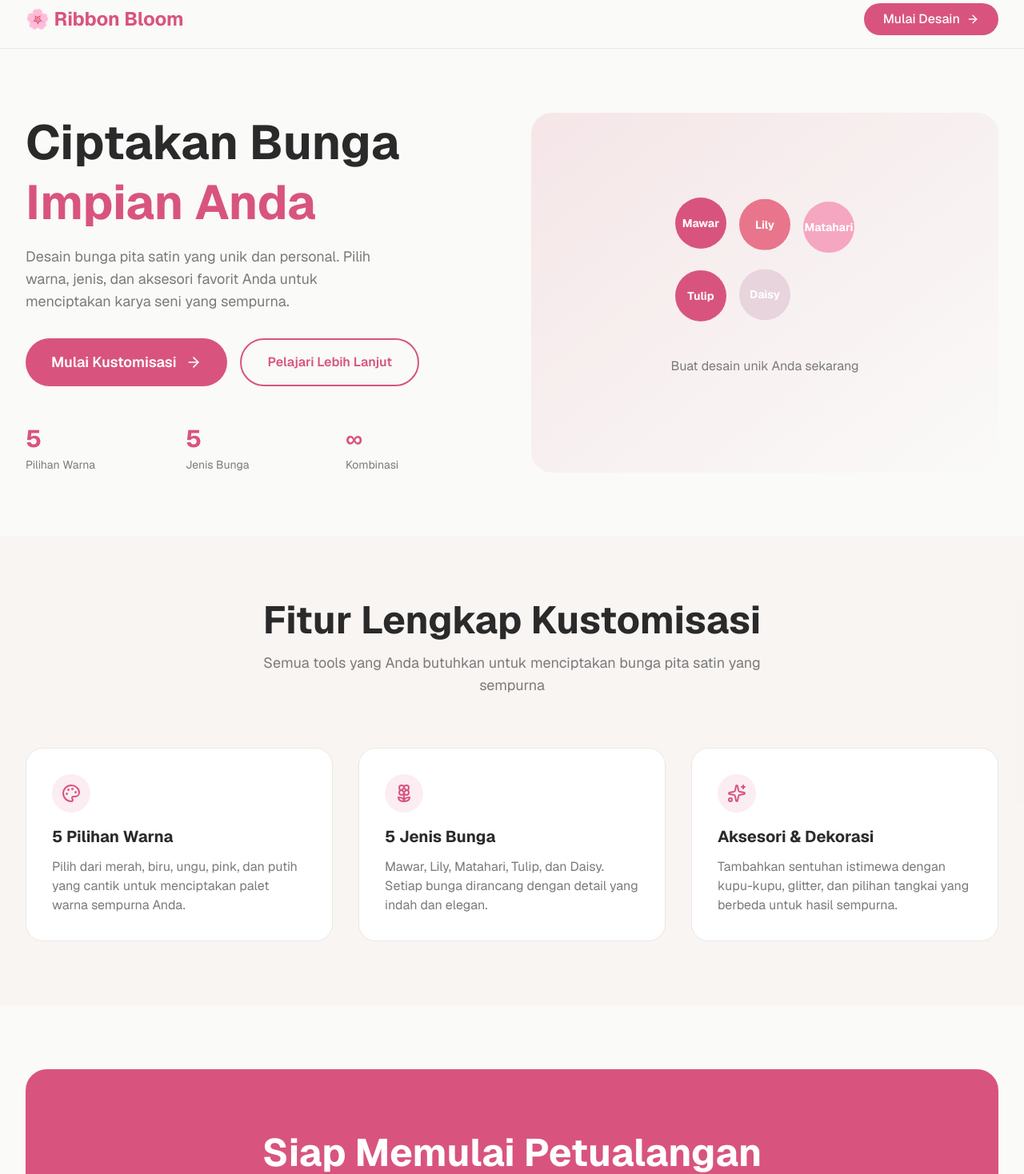
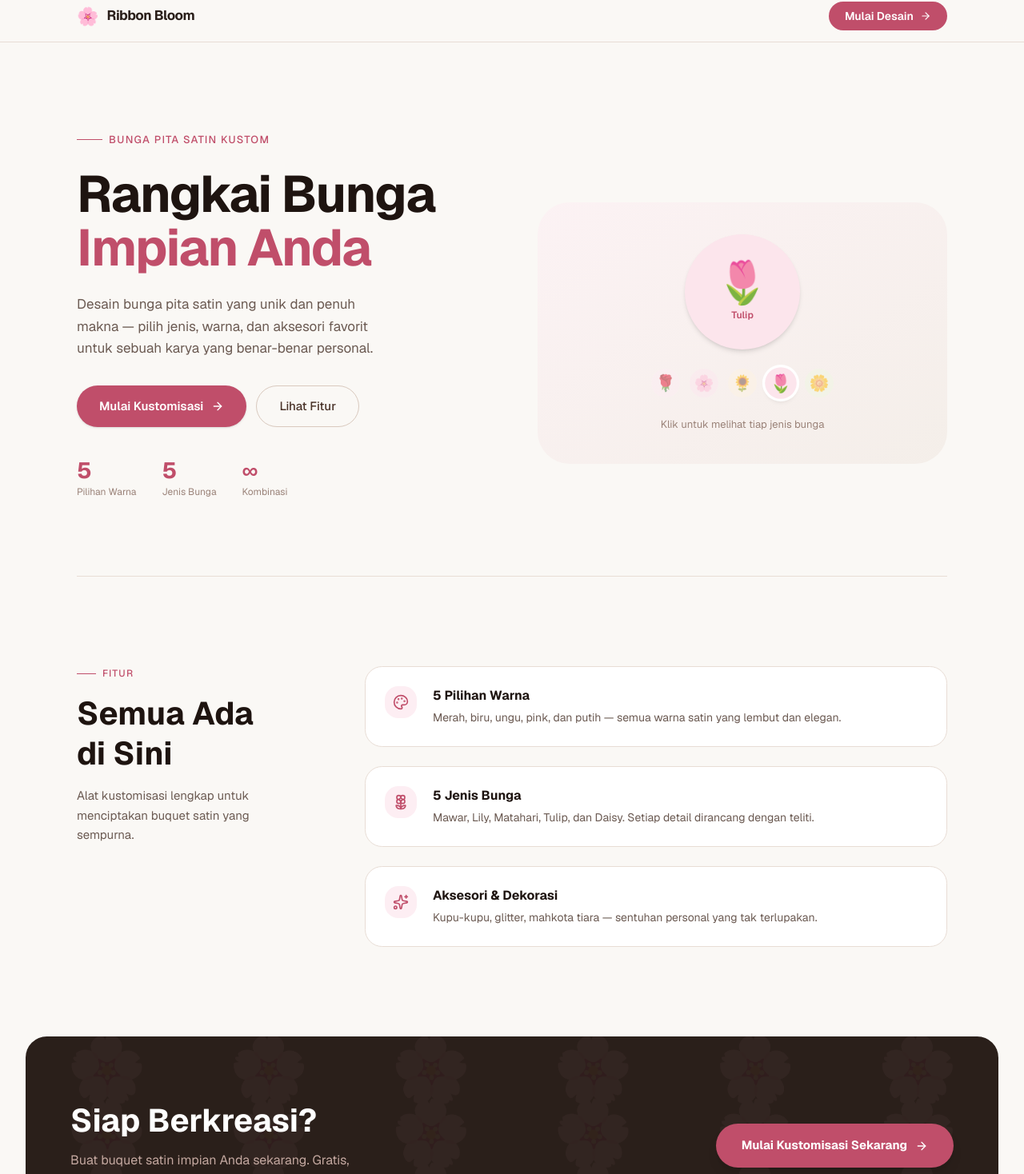
Before and after one commit to arzghy/micbloom, a Next.js app: page / in a window 1280 px wide. Shown: the part 12-1480 px from the top of the page at 80% size. Built offline with nearby package versions, Linux system fonts and the light colour scheme.

Commit message:
responsif dan sedikit landingpage

```diff
--- a/app/customize/page.tsx
+++ b/app/customize/page.tsx
@@ -50,28 +50,41 @@ export default function CustomizePage() {
     <main className="min-h-screen bg-background">
       {/* Navigation */}
       <nav className="sticky top-0 z-50 bg-background/95 backdrop-blur border-b border-border">
-        <div className="max-w-7xl mx-auto px-4 sm:px-6 lg:px-8 py-4 flex justify-between items-center">
-          <Link href="/" className="flex items-center gap-2 text-foreground hover:text-primary transition-colors">
+        <div className="max-w-7xl mx-auto px-4 sm:px-6 lg:px-8 py-3">
+          {/* Row 1 (mobile): back + action buttons */}
+          <div className="flex justify-between items-center gap-2">
+            <Link href="/" className="flex items-center gap-1.5 text-foreground hover:text-primary transition-colors shrink-0">
               <ArrowLeft className="w-5 h-5" />
-            <span className="font-semibold">Kembali</span>
+              <span className="font-semibold text-sm sm:text-base">Kembali</span>
             </Link>
-          <h1 className="text-2xl font-bold text-primary">🌸 Ribbon Bloom - Kustomisasi</h1>
-          <div className="flex gap-2">
+
+            {/* Title — hidden on mobile, shown on sm+ */}
+            <h1 className="hidden sm:block text-lg md:text-2xl font-bold text-primary text-center truncate px-2">
+              🌸 Ribbon Bloom - Kustomisasi
+            </h1>
+
+            <div className="flex gap-2 shrink-0">
               <button
                 onClick={handleShare}
-              className="inline-flex items-center justify-center px-4 py-2 rounded-full border border-primary text-primary font-medium hover:bg-secondary transition-colors"
+                className="inline-flex items-center justify-center px-3 py-2 rounded-full border border-primary text-primary font-medium hover:bg-secondary transition-colors text-sm"
               >
-              <Share2 className="w-4 h-4 mr-2" />
-              Bagikan
+                <Share2 className="w-4 h-4 sm:mr-2" />
+                <span className="hidden sm:inline">Bagikan</span>
               </button>
               <button
                 onClick={handleDownload}
-              className="inline-flex items-center justify-center px-4 py-2 rounded-full bg-primary text-primary-foreground font-medium hover:opacity-90 transition-opacity"
+                className="inline-flex items-center justify-center px-3 py-2 rounded-full bg-primary text-primary-foreground font-medium hover:opacity-90 transition-opacity text-sm"
               >
-              <Download className="w-4 h-4 mr-2" />
-              Unduh
+                <Download className="w-4 h-4 sm:mr-2" />
+                <span className="hidden sm:inline">Unduh</span>
               </button>
             </div>
+          </div>
+
+          {/* Title — only visible on mobile, below the row */}
+          <h1 className="sm:hidden text-base font-bold text-primary mt-1.5 leading-tight">
+            🌸 Ribbon Bloom - Kustomisasi
+          </h1>
         </div>
       </nav>
 
--- a/app/page.tsx
+++ b/app/page.tsx
@@ -2,189 +2,254 @@
 
 import Link from 'next/link'
 import { ArrowRight, Flower2, Palette, Sparkles } from 'lucide-react'
-import { useEffect, useState } from 'react'
+import { useEffect, useState, useRef } from 'react'
 
 export default function Home() {
   const [isLoaded, setIsLoaded] = useState(false)
+  const [activeFlower, setActiveFlower] = useState(0)
+  const heroRef = useRef<HTMLElement>(null)
 
   useEffect(() => {
-    setIsLoaded(true)
+    const t = setTimeout(() => setIsLoaded(true), 80)
+    return () => clearTimeout(t)
+  }, [])
+
+  useEffect(() => {
+    const interval = setInterval(() => {
+      setActiveFlower(prev => (prev + 1) % 5)
+    }, 1800)
+    return () => clearInterval(interval)
   }, [])
 
   const flowers = [
-    { name: 'Mawar', color: '#d8547f' },
-    { name: 'Lily', color: '#e8758b' },
-    { name: 'Matahari', color: '#f5a6c1' },
-    { name: 'Tulip', color: '#d8547f' },
-    { name: 'Daisy', color: '#e8d4dd' }
+    { name: 'Mawar', emoji: '🌹', color: '#b5395a', bg: '#fdeef3' },
+    { name: 'Lily', emoji: '🌸', color: '#c2537a', bg: '#fce8ef' },
+    { name: 'Matahari', emoji: '🌻', color: '#a8722a', bg: '#fdf3e3' },
+    { name: 'Tulip', emoji: '🌷', color: '#c04e6a', bg: '#fce5ec' },
+    { name: 'Daisy', emoji: '🌼', color: '#7a9e3b', bg: '#f0f7e3' },
+  ]
+
+  const features = [
+    {
+      icon: <Palette className="w-5 h-5" />,
+      title: '5 Pilihan Warna',
+      desc: 'Merah, biru, ungu, pink, dan putih — semua warna satin yang lembut dan elegan.',
+    },
+    {
+      icon: <Flower2 className="w-5 h-5" />,
+      title: '5 Jenis Bunga',
+      desc: 'Mawar, Lily, Matahari, Tulip, dan Daisy. Setiap detail dirancang dengan teliti.',
+    },
+    {
+      icon: <Sparkles className="w-5 h-5" />,
+      title: 'Aksesori & Dekorasi',
+      desc: 'Kupu-kupu, glitter, mahkota tiara — sentuhan personal yang tak terlupakan.',
+    },
   ]
 
   return (
-    <main className="min-h-screen bg-background overflow-hidden">
-      {/* Navigation */}
-      <nav className="sticky top-0 z-50 bg-background/95 backdrop-blur supports-[backdrop-filter]:bg-background/60 border-b border-border">
-        <div className="max-w-7xl mx-auto px-4 sm:px-6 lg:px-8 py-4 flex justify-between items-center">
-          <h1 className="text-2xl font-bold text-primary">🌸 Ribbon Bloom</h1>
+    <main className="min-h-screen bg-[#faf8f5] overflow-hidden">
+
+      {/* ─── NAV ─── */}
+      <nav className="sticky top-0 z-50 bg-[#faf8f5]/90 backdrop-blur-md border-b border-[#e8ddd5]">
+        <div className="max-w-6xl mx-auto px-5 sm:px-8 h-16 flex items-center justify-between">
+          <div className="flex items-center gap-2.5">
+            <span className="text-[22px] leading-none">🌸</span>
+            <span className="font-bold text-[17px] tracking-tight text-[#2a1f1a]">
+              Ribbon Bloom
+            </span>
+          </div>
           <Link
             href="/customize"
-            className="inline-flex items-center justify-center px-6 py-2 rounded-full bg-primary text-primary-foreground font-medium hover:opacity-90 transition-opacity"
+            className="flex items-center gap-2 px-5 py-2 rounded-full bg-[#c04e6a] text-white text-sm font-semibold hover:bg-[#a83f5a] transition-colors"
           >
             Mulai Desain
-            <ArrowRight className="ml-2 w-4 h-4" />
+            <ArrowRight className="w-3.5 h-3.5" />
           </Link>
         </div>
       </nav>
 
-      {/* Hero Section */}
-      <section className="relative py-20 px-4 sm:px-6 lg:px-8 max-w-7xl mx-auto">
-        <div className={`grid md:grid-cols-2 gap-12 items-center transition-all duration-1000 ${isLoaded ? 'opacity-100' : 'opacity-0'}`}>
-          {/* Left Content */}
-          <div className="space-y-8">
-            <div className="space-y-4">
-              <h2 className="text-5xl md:text-6xl font-bold text-foreground leading-tight">
-                Ciptakan Bunga
-                <br />
-                <span className="text-primary">Impian Anda</span>
-              </h2>
-              <p className="text-lg text-muted-foreground max-w-md">
-                Desain bunga pita satin yang unik dan personal. Pilih warna, jenis, dan aksesori favorit Anda untuk menciptakan karya seni yang sempurna.
-              </p>
+      {/* ─── HERO ─── */}
+      <section
+        ref={heroRef}
+        className="max-w-6xl mx-auto px-5 sm:px-8 pt-20 pb-16 md:pt-28 md:pb-24"
+      >
+        <div className={`transition-all duration-700 ${isLoaded ? 'opacity-100 translate-y-0' : 'opacity-0 translate-y-4'}`}>
+
+          {/* Eyebrow */}
+          <div className="flex items-center gap-2 mb-6">
+            <span className="block w-8 h-px bg-[#c04e6a]" />
+            <span className="text-[13px] font-medium tracking-widest uppercase text-[#c04e6a]">
+              Bunga Pita Satin Kustom
+            </span>
           </div>
 
-            <div className="flex flex-col sm:flex-row gap-4">
+          <div className="grid md:grid-cols-2 gap-12 md:gap-16 items-center">
+            {/* Left */}
+            <div>
+              <h1 className="text-[48px] sm:text-[60px] md:text-[64px] font-bold leading-[1.05] tracking-tight text-[#1e1410] mb-6">
+                Rangkai Bunga
+                <br />
+                <span className="text-[#c04e6a]">Impian&thinsp;Anda</span>
+              </h1>
+              <p className="text-[17px] text-[#6b5a52] leading-relaxed mb-8 max-w-[400px]">
+                Desain bunga pita satin yang unik dan penuh makna — pilih jenis, warna, dan aksesori favorit untuk sebuah karya yang benar-benar personal.
+              </p>
+
+              <div className="flex flex-col sm:flex-row gap-3">
                 <Link
                   href="/customize"
-                className="inline-flex items-center justify-center px-8 py-4 rounded-full bg-primary text-primary-foreground font-semibold text-lg hover:opacity-90 transition-all hover:shadow-lg"
+                  className="inline-flex items-center justify-center gap-2.5 px-7 py-3.5 rounded-full bg-[#c04e6a] text-white font-semibold text-[15px] hover:bg-[#a83f5a] transition-colors shadow-sm"
                 >
                   Mulai Kustomisasi
-                <ArrowRight className="ml-3 w-5 h-5" />
+                  <ArrowRight className="w-4 h-4" />
                 </Link>
-              <a
+
+                <Link
   href="#features"
-                className="inline-flex items-center justify-center px-8 py-4 rounded-full border-2 border-primary text-primary font-semibold hover:bg-secondary transition-colors"
+  className="inline-flex items-center justify-center gap-2 px-7 py-3.5 rounded-full border border-[#d9c9be] text-[#4a3329] font-medium text-[15px] hover:bg-[#f0e8e1] transition-colors"
 >
-                Pelajari Lebih Lanjut
-              </a>
+  Lihat Fitur
+</Link>
               </div>
 
-            {/* Stats */}
-            <div className="grid grid-cols-3 gap-4 pt-4">
-              <div className="space-y-1">
-                <p className="text-3xl font-bold text-primary">5</p>
-                <p className="text-sm text-muted-foreground">Pilihan Warna</p>
+              {/* Stat strip */}
+              <div className="mt-10 flex gap-8">
+                {[
+                  { n: '5', label: 'Pilihan Warna' },
+                  { n: '5', label: 'Jenis Bunga' },
+                  { n: '∞', label: 'Kombinasi' },
+                ].map(({ n, label }) => (
+                  <div key={label}>
+                    <p className="text-[28px] font-bold text-[#c04e6a] leading-none">{n}</p>
+                    <p className="text-[12px] text-[#9a8278] mt-1">{label}</p>
                   </div>
-              <div className="space-y-1">
-                <p className="text-3xl font-bold text-primary">5</p>
-                <p className="text-sm text-muted-foreground">Jenis Bunga</p>
-              </div>
-              <div className="space-y-1">
-                <p className="text-3xl font-bold text-primary">∞</p>
-                <p className="text-sm text-muted-foreground">Kombinasi</p>
-              </div>
+                ))}
               </div>
             </div>
 
-          {/* Right Visual */}
-          <div className="relative h-96 md:h-full min-h-96 flex items-center justify-center">
-            <div className="absolute inset-0 bg-gradient-to-br from-secondary to-background rounded-3xl"></div>
-            <div className="relative flex flex-col items-center justify-center gap-6">
-              {/* Animated Flowers Grid */}
-              <div className="grid grid-cols-3 gap-4">
-                {flowers.map((flower, idx) => (
+            {/* Right — flower showcase */}
+            <div className="relative">
+              <div className="absolute inset-0 -z-0 rounded-[40px] bg-gradient-to-br from-[#fdeef3] to-[#f0e8e1] opacity-60" />
+
+              <div className="relative z-10 p-8 sm:p-10 flex flex-col items-center gap-6">
                 <div
-                    key={idx}
-                    className={`transition-all duration-1000 ${isLoaded ? 'opacity-100 scale-100' : 'opacity-0 scale-75'}`}
-                    style={{ transitionDelay: `${idx * 100}ms` }}
+                  className="w-36 h-36 rounded-full flex flex-col items-center justify-center transition-all duration-500 shadow-md"
+                  style={{ backgroundColor: flowers[activeFlower].bg }}
                 >
-                    <div
-                      className="w-16 h-16 rounded-full flex items-center justify-center text-white font-bold text-sm text-center animate-bounce"
-                      style={{
-                        backgroundColor: flower.color,
-                        animationDelay: `${idx * 0.1}s`
-                      }}
+                  <span className="text-[52px] leading-none">{flowers[activeFlower].emoji}</span>
+                  <span
+                    className="text-[12px] font-semibold mt-1.5"
+                    style={{ color: flowers[activeFlower].color }}
                   >
-                      {flower.name}
+                    {flowers[activeFlower].name}
+                  </span>
                 </div>
-                  </div>
+
+                <div className="flex gap-3">
+                  {flowers.map((f, i) => (
+                    <button
+                      key={f.name}
+                      onClick={() => setActiveFlower(i)}
+                      className={`w-9 h-9 rounded-full flex items-center justify-center text-[20px] transition-all ${
+                        activeFlower === i
+                          ? 'scale-110 shadow-md ring-2 ring-white ring-offset-1'
+                          : 'opacity-50 hover:opacity-80'
+                      }`}
+                      style={{ backgroundColor: f.bg }}
+                      title={f.name}
+                    >
+                      {f.emoji}
+                    </button>
                   ))}
                 </div>
-              <p className="text-center text-muted-foreground mt-4">Buat desain unik Anda sekarang</p>
+
+                <p className="text-[13px] text-[#9a8278] text-center">
+                  Klik untuk melihat tiap jenis bunga
+                </p>
+              </div>
             </div>
           </div>
         </div>
       </section>
 
-      {/* Features Section */}
-      <section id="features" className="bg-secondary/30 py-20 px-4 sm:px-6 lg:px-8">
-        <div className="max-w-7xl mx-auto">
-          <div className="text-center mb-16 space-y-4">
-            <h3 className="text-4xl md:text-5xl font-bold text-foreground">
-              Fitur Lengkap Kustomisasi
-            </h3>
-            <p className="text-lg text-muted-foreground max-w-2xl mx-auto">
-              Semua tools yang Anda butuhkan untuk menciptakan bunga pita satin yang sempurna
+      {/* ─── DIVIDER ─── */}
+      <div className="max-w-6xl mx-auto px-5 sm:px-8">
+        <div className="border-t border-[#e8ddd5]" />
+      </div>
+
+      {/* ─── FEATURES ─── */}
+      <section id="features" className="max-w-6xl mx-auto px-5 sm:px-8 py-20 md:py-28">
+        <div className="flex flex-col md:flex-row gap-16 md:gap-20">
+          <div className="md:w-[280px] shrink-0">
+            <div className="flex items-center gap-2 mb-4">
+              <span className="block w-6 h-px bg-[#c04e6a]" />
+              <span className="text-[12px] font-medium tracking-widest uppercase text-[#c04e6a]">
+                Fitur
+              </span>
+            </div>
+            <h2 className="text-[34px] md:text-[40px] font-bold leading-tight text-[#1e1410]">
+              Semua Ada<br />di Sini
+            </h2>
+            <p className="text-[15px] text-[#6b5a52] mt-4 leading-relaxed">
+              Alat kustomisasi lengkap untuk menciptakan buquet satin yang sempurna.
             </p>
           </div>
 
-          <div className="grid md:grid-cols-3 gap-8">
-            {/* Feature 1 */}
-            <div className="bg-card rounded-2xl p-8 border border-border hover:border-primary transition-colors">
-              <div className="w-12 h-12 rounded-full bg-primary/10 flex items-center justify-center mb-4">
-                <Palette className="w-6 h-6 text-primary" />
+          <div className="flex-1 grid sm:grid-cols-1 gap-6">
+            {features.map((feat, i) => (
+              <div
+                key={feat.title}
+                className={`flex gap-5 p-6 rounded-2xl border border-[#e8ddd5] bg-white transition-all duration-500 ${
+                  isLoaded ? 'opacity-100 translate-y-0' : 'opacity-0 translate-y-3'
+                }`}
+                style={{ transitionDelay: `${i * 80}ms` }}
+              >
+                <div className="w-10 h-10 rounded-xl bg-[#fdeef3] flex items-center justify-center text-[#c04e6a] shrink-0">
+                  {feat.icon}
                 </div>
-              <h4 className="text-xl font-bold text-foreground mb-3">5 Pilihan Warna</h4>
-              <p className="text-muted-foreground">
-                Pilih dari merah, biru, ungu, pink, dan putih yang cantik untuk menciptakan palet warna sempurna Anda.
-              </p>
+                <div>
+                  <h3 className="font-bold text-[16px] text-[#1e1410] mb-1">{feat.title}</h3>
+                  <p className="text-[14px] text-[#6b5a52] leading-relaxed">{feat.desc}</p>
                 </div>
-
-            {/* Feature 2 */}
-            <div className="bg-card rounded-2xl p-8 border border-border hover:border-primary transition-colors">
-              <div className="w-12 h-12 rounded-full bg-primary/10 flex items-center justify-center mb-4">
-                <Flower2 className="w-6 h-6 text-primary" />
               </div>
-              <h4 className="text-xl font-bold text-foreground mb-3">5 Jenis Bunga</h4>
-              <p className="text-muted-foreground">
-                Mawar, Lily, Matahari, Tulip, dan Daisy. Setiap bunga dirancang dengan detail yang indah dan elegan.
-              </p>
-            </div>
-
-            {/* Feature 3 */}
-            <div className="bg-card rounded-2xl p-8 border border-border hover:border-primary transition-colors">
-              <div className="w-12 h-12 rounded-full bg-primary/10 flex items-center justify-center mb-4">
-                <Sparkles className="w-6 h-6 text-primary" />
-              </div>
-              <h4 className="text-xl font-bold text-foreground mb-3">Aksesori & Dekorasi</h4>
-              <p className="text-muted-foreground">
-                Tambahkan sentuhan istimewa dengan kupu-kupu, glitter, dan pilihan tangkai yang berbeda untuk hasil sempurna.
-              </p>
-            </div>
+            ))}
           </div>
         </div>
       </section>
 
-      {/* CTA Section */}
-      <section className="py-20 px-4 sm:px-6 lg:px-8 bg-primary rounded-3xl mx-4 sm:mx-6 lg:mx-8 my-20">
-        <div className="text-center space-y-6 max-w-2xl mx-auto">
-          <h3 className="text-4xl md:text-5xl font-bold text-primary-foreground">
-            Siap Memulai Petualangan Desain?
-          </h3>
-          <p className="text-lg text-primary-foreground/90">
-            Jangan tunda lagi! Buat bunga pita satin impian Anda hari ini dan bagikan kreativitas Anda dengan dunia.
+      {/* ─── CTA BAND ─── */}
+      <section className="mx-4 sm:mx-8 mb-20 rounded-3xl overflow-hidden bg-[#2a1f1a] relative">
+        <div className="absolute inset-0 opacity-[0.04] select-none pointer-events-none text-[80px] grid grid-cols-6 gap-0 overflow-hidden leading-none">
+          {Array.from({ length: 24 }).map((_, i) => (
+            <span key={i} className="block text-center">🌸</span>
+          ))}
+        </div>
+
+        <div className="relative z-10 px-8 sm:px-14 py-16 sm:py-20 flex flex-col md:flex-row items-center justify-between gap-8">
+          <div>
+            <h2 className="text-[32px] sm:text-[40px] font-bold text-white leading-tight mb-3">
+              Siap Berkreasi?
+            </h2>
+            <p className="text-[16px] text-[#c4a8a0] max-w-[400px] leading-relaxed">
+              Buat buquet satin impian Anda sekarang. Gratis, langsung, tanpa perlu daftar.
             </p>
+          </div>
           <Link
             href="/customize"
-            className="inline-flex items-center justify-center px-8 py-4 rounded-full bg-primary-foreground text-primary font-bold text-lg hover:opacity-90 transition-opacity"
+            className="shrink-0 inline-flex items-center gap-2.5 px-8 py-4 rounded-full bg-[#c04e6a] text-white font-bold text-[15px] hover:bg-[#e05c7a] transition-colors shadow-lg"
           >
             Mulai Kustomisasi Sekarang
-            <ArrowRight className="ml-3 w-5 h-5" />
+            <ArrowRight className="w-4 h-4" />
           </Link>
         </div>
       </section>
 
-      {/* Footer */}
-      <footer className="border-t border-border py-12 px-4 sm:px-6 lg:px-8 text-center text-muted-foreground">
-        <p>© 2024 Ribbon Bloom. Kreativitas tanpa batas. 🌸</p>
+      {/* ─── FOOTER ─── */}
+      <footer className="border-t border-[#e8ddd5] py-10 text-center">
+        <p className="text-[13px] text-[#9a8278]">
+          © 2024 Ribbon Bloom — Kreativitas tanpa batas 🌸
+        </p>
       </footer>
     </main>
   )
```
Lines whose indentation alone changed are shown as unchanged.
